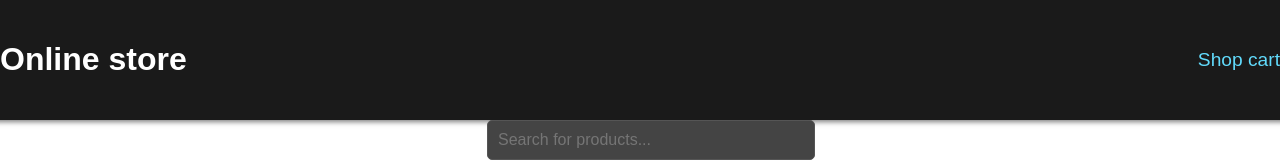
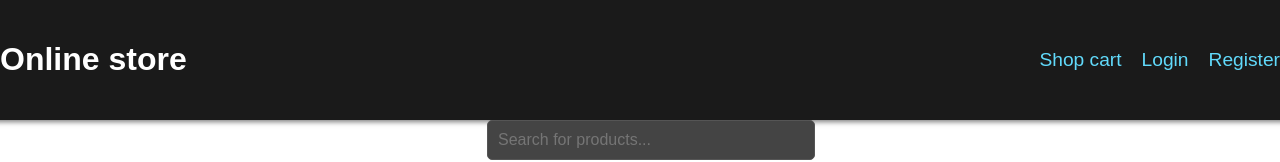
Before and after one commit to Taras1403/onlinestore-project, a React (Create React App) app in the folder client/: page / in a window 1280 px wide. Shown: the top 162 px of the page. Built offline with nearby package versions, Linux system fonts and the light colour scheme; no server answers.

Commit message:
Add Link Login/Register

```diff
--- a/client/src/components/Header.js
+++ b/client/src/components/Header.js
@@ -8,6 +8,8 @@ const Header = () => {
       <h1><Link to="/">Online store</Link></h1>
       <nav>
         <Link to="/cart">Shop cart</Link>
+        <Link to="/login">Login</Link>
+        <Link to="/register">Register</Link>
       </nav>
     </header>
   );
```
